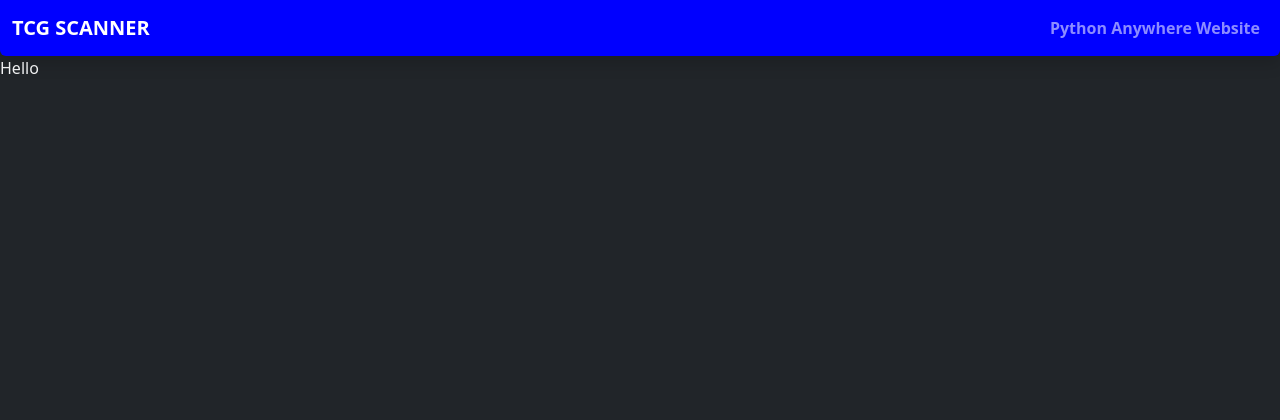
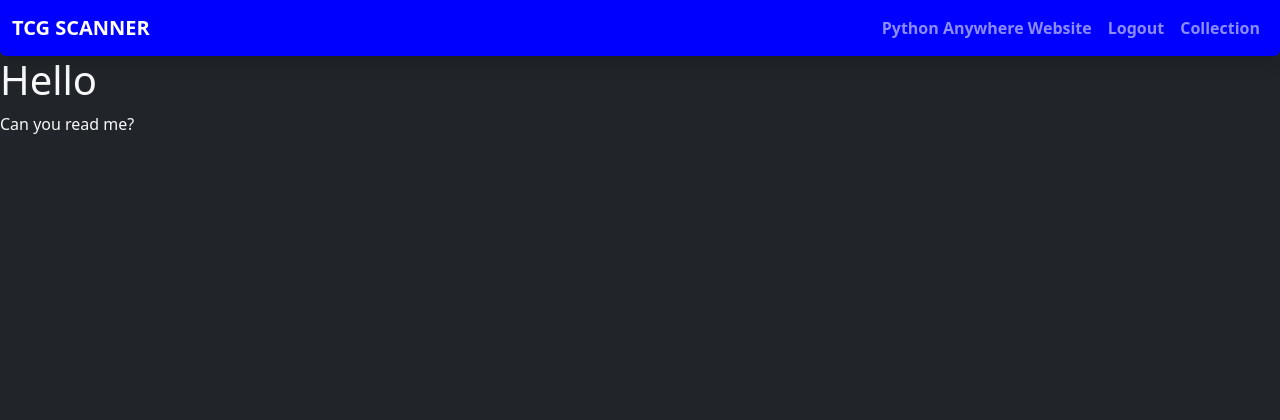
Before and after one commit to Newo2884/OD_Pokemon_Identifier_MP, a Flask app: page / in a window 1280 px wide. Shown: the top 420 px of the page. Run offline with Flask 3, Linux system fonts and the light colour scheme; the visitor is signed in with stand-in values (Sample User, id 1).

Commit message:
minor changes + added most stuff for main.py

```diff
--- a/app.py
+++ b/app.py
@@ -64,4 +64,5 @@ if __name__ == "__main__":
     with app.app_context():
         db.create_all()
 #        seed_database()
-    app.run(debug=True, host="0.0.0.0")
+    app.run(debug=True, #host="0.0.0.0"
+            )
--- a/main/templates/main/index.html
+++ b/main/templates/main/index.html
@@ -3,6 +3,7 @@
 {% block title %}Login{% endblock %}
 {% block content %}
 
-<p>Hello</p>
+<h1>Hello</h1>
+<p>Can you read me?</p>
 
 {% endblock %}
--- a/templates/base.html
+++ b/templates/base.html
@@ -31,10 +31,23 @@
                         <a href="https://www.pythonanywhere.com/" class="nav-item nav-link fw-semibold">Python Anywhere
                             Website</a>
                     </li>
+                    <li>
+                        <a href="{{ url_for('auth.logout') }}" class="nav-item nav-link fw-semibold">Logout</a>
+                    </li>
+                    <li>
+                        <a href="{{ url_for('main.collection', user_id = current_user.id)}}"
+                            class="nav-item nav-link fw-semibold">Collection</a>
+                    </li>
                     {% else %}
+                    <li class="nav-item">
+                        <a class="nav-item nav-link fw-semibold" href="{{ url_for('auth.login') }}">Login</a>
+                    </li>
+                    <li class="nav-item">
+                        <a class="nav-item nav-link fw-semibold" href="{{ url_for('auth.register') }}">Sign
+                            up</a>
+                    </li>
                     <li>
-                        <a href="https://www.pythonanywhere.com/" class="nav-item nav-link fw-semibold">Python
-                            Anywhere
+                        <a href="https://www.pythonanywhere.com/" class="nav-item nav-link fw-semibold">Python Anywhere
                             Website</a>
                     </li>
                     {% endif %}
```
Also changed, not shown: main/main.py (+33 -1 lines), pokelist.db.
